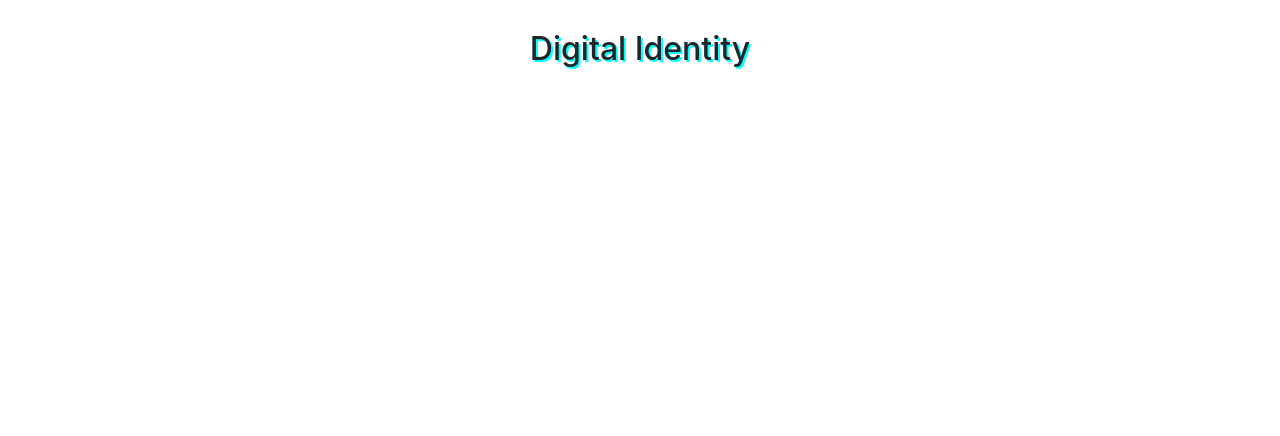
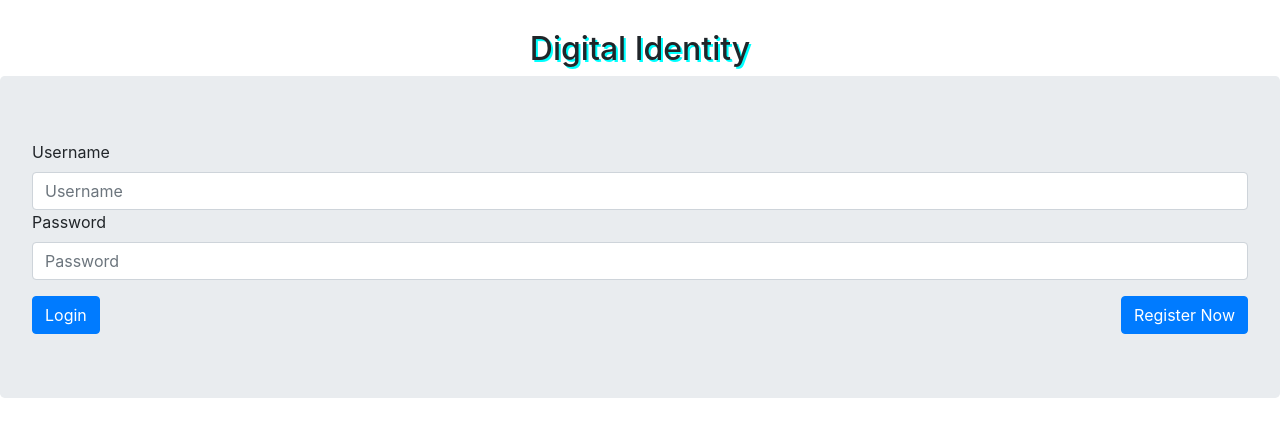
Before and after one commit to ravindragsingh/digIden, an Angular app: page /logCouncil in a window 1280 px wide. Before the commit this address led to /. Shown: the top 436 px of the page. Built offline with nearby package versions, Linux system fonts and the light colour scheme.

Commit message:
CouncilLogin

```diff
--- a/src/app/app-routing.module.ts
+++ b/src/app/app-routing.module.ts
@@ -7,6 +7,7 @@ import { ReqVidComponent } from './req-vid/req-vid.component';
 import { VerificationComponent } from './req-vid/verification/verification.component';
 import { InspectionComponent } from './req-vid/inspection/inspection.component';
 import { TrustScoreComponent } from './req-vid/trust-score/trust-score.component';
+import { LoginCouncilComponent } from './login-council/login-council.component';
 
 
 const routes: Routes = [
@@ -16,7 +17,8 @@ const routes: Routes = [
 {path:'user', component:ReqVidComponent},
 {path:'user/verification', component:VerificationComponent},
 {path:'user/inspection', component:InspectionComponent},
-{path:'user/trustscore', component:TrustScoreComponent}
+{path:'user/trustscore', component:TrustScoreComponent},
+{path:'logCouncil', component:LoginCouncilComponent}
 
 ];
 
--- a/src/app/app.module.ts
+++ b/src/app/app.module.ts
@@ -12,6 +12,7 @@ import { HttpClientModule } from '@angular/common/http';
 import { VerificationComponent } from './req-vid/verification/verification.component';
 import { InspectionComponent } from './req-vid/inspection/inspection.component';
 import { TrustScoreComponent } from './req-vid/trust-score/trust-score.component';
+import { LoginCouncilComponent } from './login-council/login-council.component';
 
 
 
@@ -24,7 +25,8 @@ import { TrustScoreComponent } from './req-vid/trust-score/trust-score.component
     ReqVidComponent,
     VerificationComponent,
     InspectionComponent,
-    TrustScoreComponent
+    TrustScoreComponent,
+    LoginCouncilComponent
   ],
   imports: [
     BrowserModule,
--- /dev/null
+++ b/src/app/login-council/login-council.component.html
@@ -0,0 +1,15 @@
+<div class="jumbotron">
+    <form>
+        <div class="form-group">
+            <label for="userName">Username</label>
+            <input required [(ngModel)]="userName1" name="userName" id="userName" type="text" placeholder="Username" #userName="ngModel" class="form-control">
+            <label for="password">Password</label>
+            <input required ngModel name="password" id="password" type="text" placeholder="Password" #password="ngModel" class="form-control">
+        </div>
+        <div>
+            <button (click)="login()" class="btn btn-primary btnMargin">Login</button>
+
+            <a routerLink="/register"><button class="btn btn-primary float-right btnMargin">Register Now</button> </a>
+        </div>
+    </form>
+</div>
--- /dev/null
+++ b/src/app/login-council/login-council.component.ts
@@ -0,0 +1,15 @@
+import { Component, OnInit } from '@angular/core';
+
+@Component({
+  selector: 'app-login-council',
+  templateUrl: './login-council.component.html',
+  styleUrls: ['./login-council.component.css']
+})
+export class LoginCouncilComponent implements OnInit {
+
+  constructor() { }
+
+  ngOnInit() {
+  }
+
+}
--- a/src/app/start-page/start-page.component.html
+++ b/src/app/start-page/start-page.component.html
@@ -1,7 +1,7 @@
 <div class="centerPage">
 
     <div>
-        <a routerLink="/login">
+        <a routerLink="/logCouncil">
 
             <button class="btn btn-danger btn-lg center">
                 <!-- <svg xmlns="http://www.w3.org/2000/svg" width="16" height="16" viewBox="0 0 16 16"><path fill-rule="evenodd" d="M16 12.999c0 .439-.45 1-1 1H7.995c-.539 0-.994-.447-.995-.999H1c-.54 0-1-.561-1-1 0-2.634 3-4 3-4s.229-.409 0-1c-.841-.621-1.058-.59-1-3 .058-2.419 1.367-3 2.5-3s2.442.58 2.5 3c.058 2.41-.159 2.379-1 3-.229.59 0 1 0 1s1.549.711 2.42 2.088C9.196 9.369 10 8.999 10 8.999s.229-.409 0-1c-.841-.62-1.058-.59-1-3 .058-2.419 1.367-3 2.5-3s2.437.581 2.495 3c.059 2.41-.158 2.38-1 3-.229.59 0 1 0 1s3.005 1.366 3.005 4z"/></svg> -->
```
Also changed, not shown: src/app/login-council/login-council.component.css (added), 1 other file (tests, documents, lock files or other folders).
